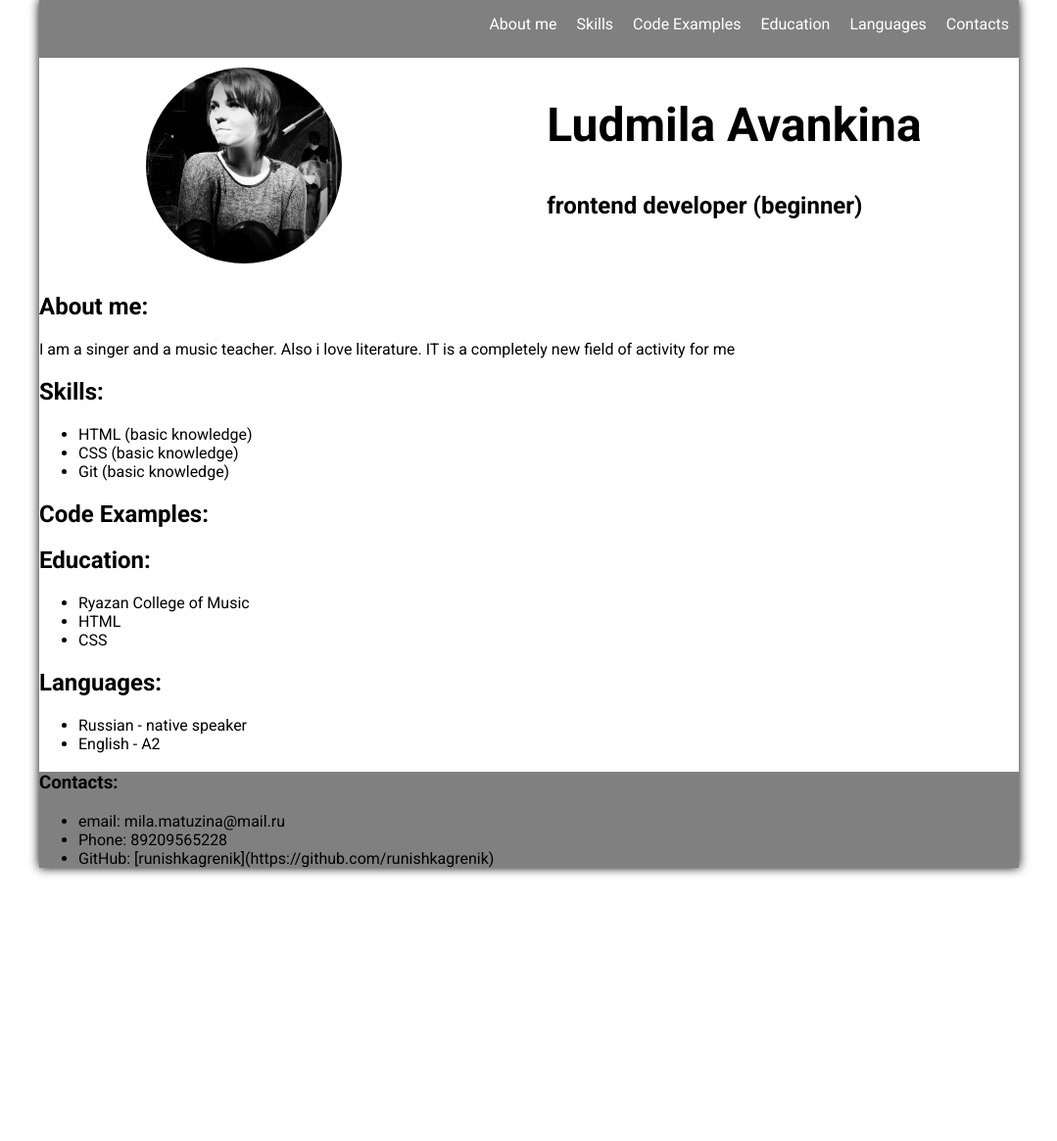
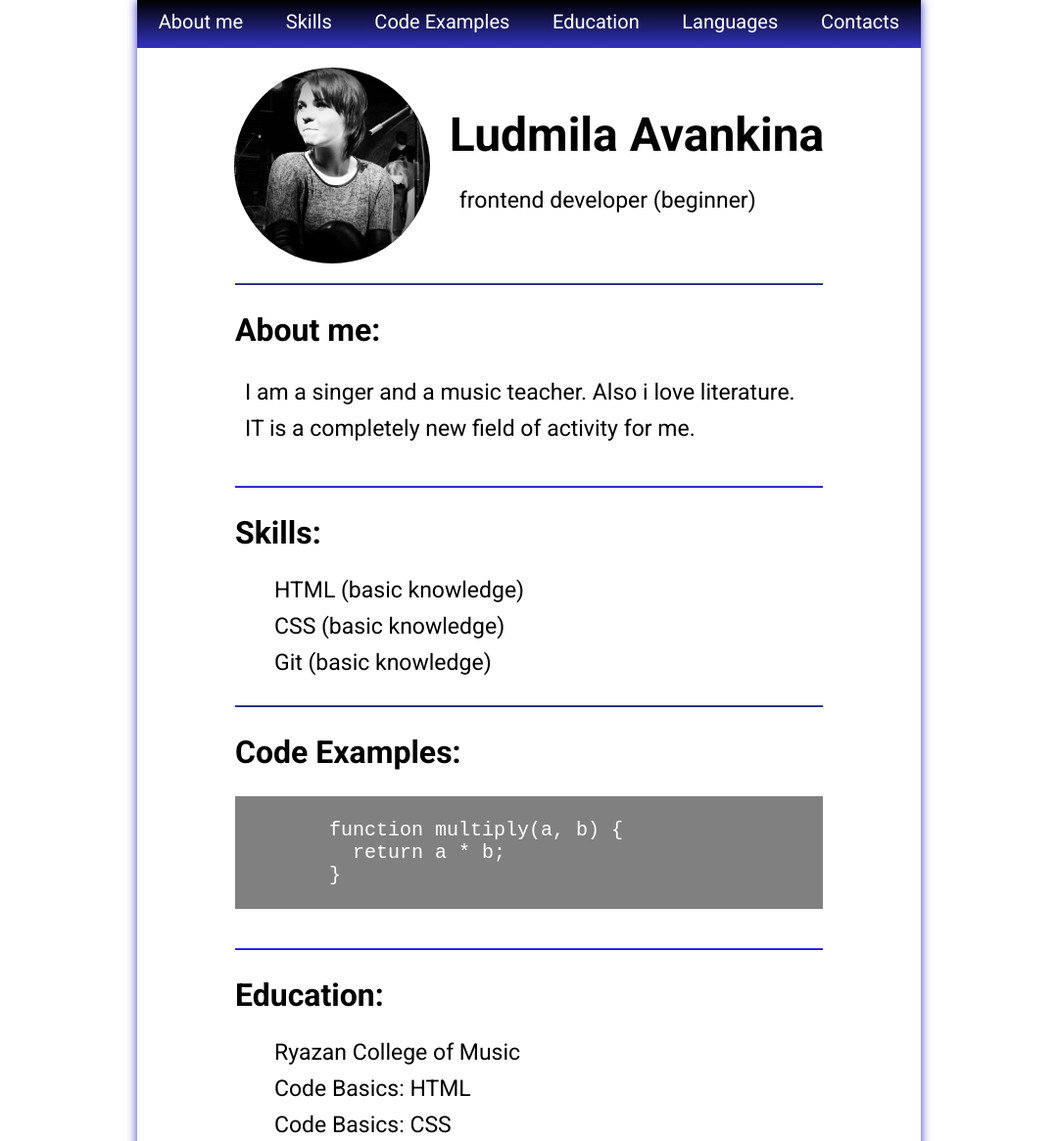
Before and after one commit to runishkagrenik/rsschool-cv, a plain HTML site: page index.html in a window 1280 px wide. Shown: the top 1165 px of the page at 98% size, without its empty margins (100-1179 px from the left). Before the commit the page ends 902 px from the top, so only its background shows below. Drawn offline with Linux system fonts and the light colour scheme.

Commit message:
feat: add css, logo, links

```diff
--- a/index.html
+++ b/index.html
@@ -18,65 +18,75 @@
   <header class="header">
     <nav class="menu">
       <ul class="menu-list">
-        <li class="menu-item"><a class="menu-link" href="#">About me</a></li>
-        <li class="menu-item"><a class="menu-link" href="#">Skills</a></li>
-        <li class="menu-item"><a class="menu-link" href="#">Code Examples</a></li>
-        <li class="menu-item"><a class="menu-link" href="#">Education</a></li>
-        <li class="menu-item"><a class="menu-link" href="#">Languages</a></li>
-        <li class="menu-item"><a class="menu-link" href="#">Contacts</a></li>
+        <li class="menu-item"><a class="menu-link" href="#About">About me</a></li>
+        <li class="menu-item"><a class="menu-link" href="#Skills">Skills</a></li>
+        <li class="menu-item"><a class="menu-link" href="#Code">Code Examples</a></li>
+        <li class="menu-item"><a class="menu-link" href="#Education">Education</a></li>
+        <li class="menu-item"><a class="menu-link" href="#Languages">Languages</a></li>
+        <li class="menu-item"><a class="menu-link" href="#Contacts">Contacts</a></li>
       </ul>
     </nav>
   </header>
-  <!-- Сделать якорные ссылки!!!
-  Добавить иконки к контактам
- ЛОГО -->
   <main class="main">
     <section class="info">
       <img class="cv-photo" src="assets/img/CV photo.jpg" alt=" cv-photo">
       <div>
         <h1 class="name">Ludmila Avankina</h1>
-        <h2 class="mine-h2">frontend developer (beginner)</h2>
+        <p class="mine-text">frontend developer (beginner)</p>
       </div>
     </section>
-    <section class="about-me">
+    <section class="section" id="About">
       <h2 class="mine-h2">About me:</h2>
       <p class="mine-text">I am a singer and a music teacher. Also i love literature. IT is a completely new field of
-        activity for me</p>
+        activity for me.</p>
     </section>
-    <section class="skills">
+    <section class="section" id="Skills">
       <h2 class="mine-h2">Skills:</h2>
-      <ul class="skills-list">
-        <li class="skills-item">HTML (basic knowledge)</li>
-        <li class="skills-item">CSS (basic knowledge)</li>
-        <li class="skills-item">Git (basic knowledge)</li>
+      <ul class="mine-list">
+        <li class="mine-item">HTML (basic knowledge)</li>
+        <li class="mine-item">CSS (basic knowledge)</li>
+        <li class="mine-item">Git (basic knowledge)</li>
       </ul>
     </section>
-    <section class="code">
+    <section class="section" id="Code">
       <h2 class="mine-h2">Code Examples:</h2>
+      <pre class="code">
+        <code>
+        function multiply(a, b) {
+          return a * b;
+        }</code>
+      </pre>
     </section>
-    <section class="education">
+    <section class="section" id="Education">
       <h2 class="mine-h2">Education:</h2>
-      <ul class="education-list">
-        <li class="education-item">Ryazan College of Music</li>
-        <li class="education-item">HTML</li>
-        <li class="education-item">CSS</li>
+      <ul class="mine-list">
+        <li class="mine-item">Ryazan College of Music</li>
+        <li class="mine-item">Code Basics: HTML</li>
+        <li class="mine-item">Code Basics: CSS</li>
       </ul>
     </section>
-    <section class="languages">
+    <section class="section" id="Languages">
       <h2 class="mine-h2">Languages:</h2>
-      <ul class="languages-list">
-        <li class="languages-item">Russian - native speaker</li>
-        <li class="languages-item">English - A2</li>
+      <ul class="mine-list">
+        <li class="mine-item">Russian - native speaker</li>
+        <li class="mine-item">English - A2</li>
       </ul>
     </section>
   </main>
-  <footer class="footer">
-    <h3 class="footer-h3">Contacts:</h3>
-    <ul>
-      <li class="footer-item">email: mila.matuzina@mail.ru</li>
-      <li class="footer-item">Phone: 89209565228</li>
-      <li class="footer-item">GitHub: [runishkagrenik](https://github.com/runishkagrenik)</li>
-    </ul>
+  <footer class="footer" id="Contacts">
+    <section class="footer-section">
+      <a href="https://rs.school/"><img src="./assets/svg/logo_rs_text.svg" alt="logo" class="footer-logo"></a>
+      <ul class="footer-list">
+        <li class="footer-item"><img src="./assets/svg/Mail_31108.png" alt="mail-icon" class="footer-icon">
+          mila.matuzina@mail.ru</li>
+        <li class="footer-item"><img src="./assets/svg/phone_7135.png" alt="phone-icon" class="footer-icon"> 8 920 956
+          5228
+        </li>
+        <li class="footer-item"><a class="footer-link" href="https://github.com/runishkagrenik"><img
+              src="./assets/svg/logo_github_icon_143196 (1).png" alt="git-icon" class="footer-icon"> GitHub</a>
+        </li>
+      </ul>
+    </section>
   </footer>
 
 </body>
--- a/style.css
+++ b/style.css
@@ -10,21 +10,23 @@ body {
 
 .body {
     margin: 0;
-    width: 1000px;
+    width: 800px;
     margin: auto;
-   box-shadow: 0 0 10px black;
+   box-shadow: 0 0 10px rgb(51, 51, 192);
 }
 
 .header {
-    background-color: gray;
+    /* background-color: gray; */
+    background: linear-gradient(black, rgb(51, 51, 192));
 }
 
 
 .menu-list {
     list-style: none;
     display: flex;
-    justify-content: end;
+    justify-content: space-around;
     margin: 0;
+    padding: 0;
 }
 
 
@@ -33,16 +35,29 @@ body {
     color: white;
 }
 
+.menu-item:hover {
+    opacity: .6;
+}
+
 .menu-item {
-    margin: 15px 10px 25px;
+    margin: 10px 8px 15px;
+    font-size: 20px;
 }
 
 .name {
     font-size: 48px;
+    margin-top: 60px;
+    margin-bottom: 0;
 }
 
 .mine-h2 {
-    font-size: 24px;
+    font-size: 32px;
+}
+
+.mine-text {
+    font-size: 23px;
+    margin: 20px 10px;
+    line-height: 37px;
 }
 
 .cv-photo {
@@ -50,15 +65,83 @@ body {
     height: 200px;
     object-fit: cover;
     border-radius: 50%;
-    margin: 10px;
+    margin: 20px 20px 20px 0;
     }
 
 .info {
     display: flex;
-    justify-content: space-around;
+    justify-content: center;
 }
 
+.section {
+    min-height: 100px;
+    width: 600px;
+    margin: auto;
+    padding-bottom: 20px;
+    border-top: 2px ridge rgb(51, 51, 192);
+}
+
+.mine-list {
+    list-style: none;
+    font-size: 23px;
+    margin-bottom: 10px;
+}
+
+.mine-item {
+    margin-bottom: 10px;
+}
+
+.code {
+    color: white;
+    background-color: gray;
+    font-size: 20px;
+}
 
 .footer {
-background-color: gray;
+    /* background-color: gray; */
+    background: linear-gradient(rgb(51, 51, 192), black);
+    margin: 0;
 }
+
+.footer-section {
+    display: flex;
+    justify-content: space-between;
+    align-items: center;
+    padding: 0 45px;
+}
+
+.footer-h3 {
+    margin-top: 0;
+}
+
+.footer-list {
+    list-style: none;
+    font-size: 20px;
+    color: white;
+}
+
+.footer-icon {
+    width: 20px;
+}
+
+.footer-logo {
+    width: 170px;
+    height: 80px;
+}
+
+.footer-logo:hover {
+    opacity: .6;
+}
+
+.footer-item {
+    margin-bottom: 5px;
+}
+
+.footer-link:hover {
+    opacity: .6;
+}
+
+.footer-link {
+    text-decoration: none;
+    color: white;
+}
```
Also changed, not shown: assets/svg/logo_rs_text.svg (added).
